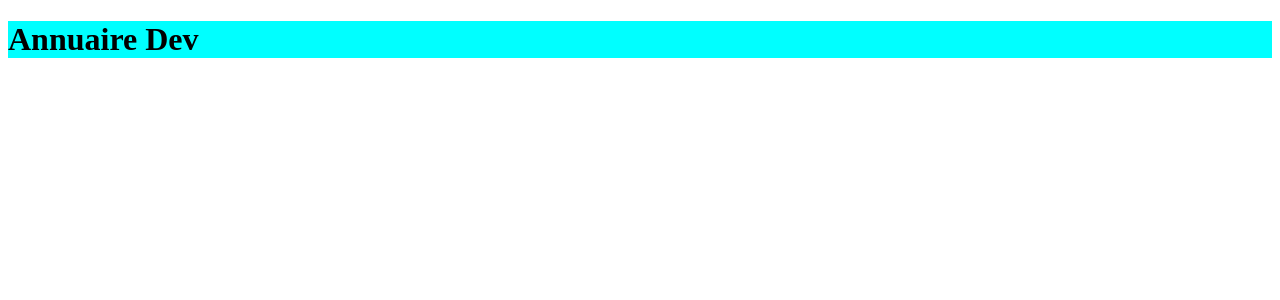
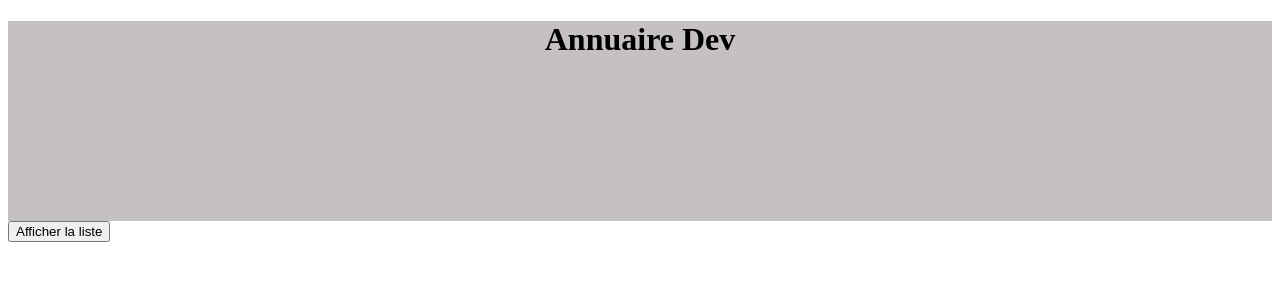
Before and after one commit to Rakel7/phonebook, a React (Create React App) app: page / in a window 1280 px wide. Shown: the top 300 px of the page. Built offline with nearby package versions, Linux system fonts and the light colour scheme.

Commit message:
remove scss add axios and button

```diff
--- a/package.json
+++ b/package.json
@@ -6,6 +6,7 @@
     "@testing-library/jest-dom": "^5.16.5",
     "@testing-library/react": "^13.3.0",
     "@testing-library/user-event": "^13.5.0",
+    "axios": "^0.27.2",
     "node-sass": "^7.0.1",
     "react": "^18.2.0",
     "react-dom": "^18.2.0",
--- a/src/components/Button.js
+++ b/src/components/Button.js
@@ -1,9 +1,19 @@
-import React from 'react';
+import React, { useState } from 'react';
+import axios from 'axios';
 
 const Button = () => {
+    const [data, setData] = useState([]);
+
+    const handleClick = async () => {
+
+        const { data } = await axios.get('https://randomuser.me/api/?results=12');
+        console.log('DATA:', data);
+        setData(data);
+    }
+
     return (
         <div>
-
+            <button onClick={handleClick}>Afficher la liste</button>
         </div>
     );
 };
--- a/src/components/Header.js
+++ b/src/components/Header.js
@@ -1,13 +1,22 @@
 import React from 'react';
 
 const Header = () => {
+    const headerStyle = {
+        backgroundColor: '#C5C1C0',
+        height: '200px',
+        width: '100%',
+        textAlign: 'center',
+
+    }
     return (
         <div>
-            <div className='header'>
+            <div style={headerStyle}>
                 <h1>Annuaire Dev</h1>
             </div>
         </div>
     );
 };
 
+
+
 export default Header;
--- a/src/index.js
+++ b/src/index.js
@@ -1,7 +1,6 @@
 import React from 'react';
 import ReactDOM from 'react-dom/client';
 import App from './App';
-import "./style/index.scss";
 
 const root = ReactDOM.createRoot(document.getElementById('root'));
 root.render(
--- a/src/pages/Home.js
+++ b/src/pages/Home.js
@@ -1,12 +1,18 @@
 import React from 'react';
+import Button from '../components/Button';
 import Header from '../components/Header';
 
 const Home = () => {
     return (
         <div>
             <Header />
+            <Button />
         </div>
     );
 };
 
+<script>
+
+</script>
+
 export default Home;
--- a/src/style/components/_header.scss
+++ /dev/null
@@ -1,3 +0,0 @@
-.header {
-    background-color: aqua;
-}
--- a/src/style/index.scss
+++ /dev/null
@@ -1 +0,0 @@
-@import "./components/header";
```
Also changed, not shown: 1 other file (tests, documents, lock files or other folders).
